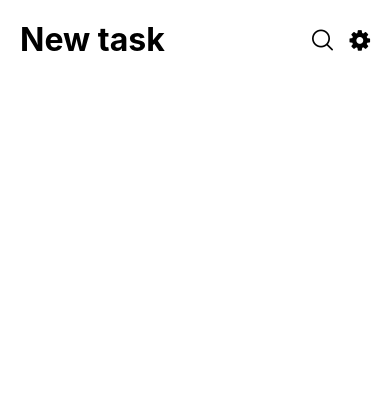
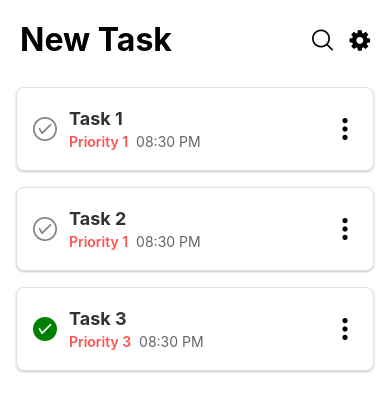
Before and after one commit to BooValooo/To-do-app, a React Native app in the folder EaseTask/: screen / in a window 390 px wide. Shown: the top 412 px of the page. Built offline with nearby package versions, Linux system fonts and the light colour scheme.

Commit message:
Version 1

```diff
--- a/EaseTask/App.js
+++ b/EaseTask/App.js
@@ -1,27 +1,53 @@
 // App.js
-
 import React from 'react';
-import { View, StyleSheet } from 'react-native';
+import { View, ScrollView, StyleSheet } from 'react-native';
 import Headbar from './src/Components/Headbar';
+import TaskBox from './src/Components/TaskBox';
 
 const App = () => {
   const handleIcon1Press = () => {
-    // Handle the press event for the first icon
-    console.log('Icon 1 pressed');
+    console.log('Search icon pressed');
   };
 
   const handleIcon2Press = () => {
-    // Handle the press event for the second icon
-    console.log('Icon 2 pressed');
+    console.log('Options icon pressed');
   };
 
-  const showSearchIcon = true;
-  const headbarText = "New task"
+  const handleCheckPress = (taskId) => {
+    console.log(`Task ${taskId} checkbox pressed`);
+  };
+
+  const handleMenuPress = (taskId) => {
+    console.log(`Task ${taskId} menu pressed`);
+  };
+
+  const tasks = [
+    { id: 1, name: 'Task 1', priority: 'Priority 1', time: '08:30 PM', isChecked: false },
+    { id: 2, name: 'Task 2', priority: 'Priority 1', time: '08:30 PM', isChecked: false },
+    { id: 3, name: 'Task 3', priority: 'Priority 3', time: '08:30 PM', isChecked: true },
+  ];
 
   return (
     <View style={styles.container}>
-      <Headbar showSearchIcon={showSearchIcon} headbarText={headbarText} onSearchPress={handleIcon1Press} onOptionsPress={handleIcon2Press} />
-      {/* Add the rest of your app components below */}
+      <Headbar
+        showSearchIcon={true}
+        headbarText="New Task"
+        onSearchPress={handleIcon1Press}
+        onOptionsPress={handleIcon2Press}
+      />
+      <ScrollView style={styles.taskList}>
+        {tasks.map((task) => (
+          <TaskBox
+            key={task.id}
+            taskName={task.name}
+            priority={task.priority}
+            time={task.time}
+            isChecked={task.isChecked}
+            onCheckPress={() => handleCheckPress(task.id)}
+            onMenuPress={() => handleMenuPress(task.id)}
+          />
+        ))}
+      </ScrollView>
     </View>
   );
 };
@@ -31,6 +57,10 @@ const styles = StyleSheet.create({
     flex: 1,
     backgroundColor: '#fff',
   },
+  taskList: {
+    flex: 1,
+    marginTop: 20, // 为任务列表提供一些顶部空间
+  },
 });
 
 export default App;
--- /dev/null
+++ b/EaseTask/src/Components/TaskBox.tsx
@@ -0,0 +1,83 @@
+// TaskBox.js
+import React from 'react';
+import { View, Text, TouchableOpacity, StyleSheet } from 'react-native';
+import { AntDesign, Entypo } from '@expo/vector-icons';
+
+const TaskBox = ({ taskName, priority, time, isChecked, onCheckPress, onMenuPress }) => {
+  return (
+    <View style={styles.taskContainer}>
+      <TouchableOpacity onPress={onCheckPress} style={styles.checkbox}>
+        {/* Display a checked or unchecked icon based on the isChecked prop */}
+        {isChecked ? (
+          <AntDesign name="checkcircle" size={24} color="green" />
+        ) : (
+          <AntDesign name="checkcircleo" size={24} color="grey" />
+        )}
+      </TouchableOpacity>
+      <View style={styles.taskDetails}>
+        <Text style={styles.taskName}>{taskName}</Text>
+        <View style={styles.taskMeta}>
+          <Text style={styles.priority}>{priority}</Text>
+          <Text style={styles.time}>{time}</Text>
+        </View>
+      </View>
+      <TouchableOpacity onPress={onMenuPress} style={styles.menuButton}>
+        <Entypo name="dots-three-vertical" size={24} color="black" />
+      </TouchableOpacity>
+    </View>
+  );
+};
+
+const styles = StyleSheet.create({
+  taskContainer: {
+    flexDirection: 'row',
+    alignItems: 'center',
+    justifyContent: 'space-between',
+    paddingVertical: 20,
+    paddingHorizontal: 16,
+    marginHorizontal: 16,
+    marginVertical: 8,
+    borderWidth: 1,
+    borderColor: '#e0e0e0',
+    borderRadius: 8,
+    backgroundColor: '#fff',
+    elevation: 2, // for Android shadow
+    shadowColor: '#000', // for iOS shadow
+    shadowOffset: { width: 0, height: 1 }, // for iOS shadow
+    shadowOpacity: 0.22, // for iOS shadow
+    shadowRadius: 2.22, // for iOS shadow
+  },
+  checkbox: {
+    // style for the checkbox container
+  },
+  taskDetails: {
+    flex: 1,
+    marginLeft: 12,
+    justifyContent: 'center',
+  },
+  taskName: {
+    fontSize: 18,
+    fontWeight: 'bold',
+    color: '#333',
+    marginBottom: 4,
+  },
+  taskMeta: {
+    flexDirection: 'row',
+    alignItems: 'center',
+  },
+  priority: {
+    fontSize: 14,
+    fontWeight: '600',
+    color: '#ff5252',
+    marginRight: 8,
+  },
+  time: {
+    fontSize: 14,
+    color: '#666',
+  },
+  menuButton: {
+    // Style if needed
+  },
+});
+
+export default TaskBox;
```
